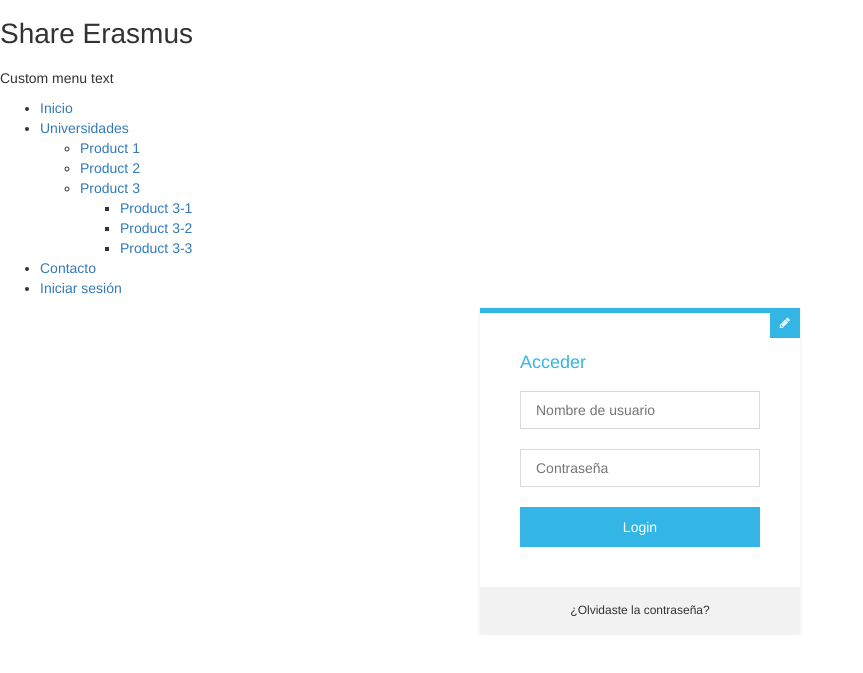
After one commit to marved/erasmus, a Django app: page /login in a window 1280 px wide. The commit adds this page. Shown: the top 673 px of the page, without its empty margins (0-863 px from the left). Run offline with Django 3.2, Linux system fonts and the light colour scheme; some libraries are stand-ins or nearby versions.

Commit message:
Added login Form in template

```diff
--- a/erasmus/erasmus/urls.py
+++ b/erasmus/erasmus/urls.py
@@ -15,9 +15,11 @@ Including another URLconf
 """
 from django.conf.urls import include, url
 from django.contrib import admin
-from shareErasmus.views import (Home)
+from shareErasmus.views import (HomeView, LoginView, ContactView)
 
 urlpatterns = [
     url(r'^admin/', include(admin.site.urls)),
-    url(r'^$', Home.as_view()),
+    url(r'^$', HomeView.as_view()),
+    url(r'^login$', LoginView.as_view()),
+    url(r'^contacto$', ContactView.as_view()),
 ]
--- /dev/null
+++ b/erasmus/shareErasmus/static/shareErasmus/css/loginForm.css
@@ -0,0 +1,102 @@
+/* Form Module */
+.form-module {
+  position: relative;
+  background: #ffffff;
+  max-width: 320px;
+  width: 100%;
+  border-top: 5px solid #33b5e5;
+  box-shadow: 0 0 3px rgba(0, 0, 0, 0.1);
+  margin: 0 auto;
+}
+.form-module .toggle {
+  cursor: pointer;
+  position: absolute;
+  top: -0;
+  right: -0;
+  background: #33b5e5;
+  width: 30px;
+  height: 30px;
+  margin: -5px 0 0;
+  color: #ffffff;
+  font-size: 12px;
+  line-height: 30px;
+  text-align: center;
+}
+.form-module .toggle .tooltip-log {
+  position: absolute;
+  top: 5px;
+  right: -65px;
+  display: block;
+  background: rgba(0, 0, 0, 0.6);
+  width: auto;
+  padding: 5px;
+  font-size: 10px;
+  line-height: 1;
+  text-transform: uppercase;
+}
+.form-module .toggle .tooltip-log:before {
+  content: '';
+  position: absolute;
+  top: 5px;
+  left: -5px;
+  display: block;
+  border-top: 5px solid transparent;
+  border-bottom: 5px solid transparent;
+  border-right: 5px solid rgba(0, 0, 0, 0.6);
+}
+.form-module .form {
+  display: none;
+  padding: 40px;
+}
+.form-module .form:nth-child(2) {
+  display: block;
+}
+.form-module h2 {
+  margin: 0 0 20px;
+  color: #33b5e5;
+  font-size: 18px;
+  font-weight: 400;
+  line-height: 1;
+}
+.form-module input {
+  outline: none;
+  display: block;
+  width: 100%;
+  border: 1px solid #d9d9d9;
+  margin: 0 0 20px;
+  padding: 10px 15px;
+  box-sizing: border-box;
+  font-wieght: 400;
+  -webkit-transition: 0.3s ease;
+  transition: 0.3s ease;
+}
+.form-module input:focus {
+  border: 1px solid #33b5e5;
+  color: #333333;
+}
+.form-module button {
+  cursor: pointer;
+  background: #33b5e5;
+  width: 100%;
+  border: 0;
+  padding: 10px 15px;
+  color: #ffffff;
+  -webkit-transition: 0.3s ease;
+  transition: 0.3s ease;
+}
+.form-module button:hover {
+  background: #178ab4;
+}
+.form-module .cta {
+  background: #f2f2f2;
+  width: 100%;
+  padding: 15px 40px;
+  box-sizing: border-box;
+  color: #666666;
+  font-size: 12px;
+  text-align: center;
+}
+.form-module .cta a {
+  color: #333333;
+  text-decoration: none;
+}
--- /dev/null
+++ b/erasmus/shareErasmus/static/shareErasmus/js/loginForm.js
@@ -0,0 +1,12 @@
+// Toggle Function
+$('.toggle').click(function(){
+  // Switches the Icon
+  $(this).children('i').toggleClass('fa-pencil');
+  // Switches the forms
+  $('.form').animate({
+    height: "toggle",
+    'padding-top': 'toggle',
+    'padding-bottom': 'toggle',
+    opacity: "toggle"
+  }, "slow");
+});
--- a/erasmus/shareErasmus/templates/shareErasmus/base.html
+++ b/erasmus/shareErasmus/templates/shareErasmus/base.html
@@ -5,8 +5,8 @@
     <meta charset="UTF-8">
     <meta name="description" content="Share Erasmus">
     <meta name="author" content="Marcos Martín Vedriel">
-    {% block head_title %}{% endblock %}
 
+{% block head %}{% endblock %}
     <!--responsee-2.2-->
     <link rel="stylesheet" href="{% static '/static/shareErasmus/lib/responsee-all/css/responsee.css' %}">
     <!--bootstrap-3.3.5-dist-->
@@ -21,6 +21,7 @@
     <script type="text/javascript" src="{% static '/static/shareErasmus/js/jquery-ui.min.js' %}"></script>
     <script type="text/javascript" src="{% static '/static/shareErasmus/js/modernizr.js' %}"></script>
     <script type="text/javascript" src="{% static '/static/shareErasmus/lib/responsee-all/js/responsee.js' %}"></script>
+
 </head>
 <body class="col-12">
     <!-- HEADER -->
--- a/erasmus/shareErasmus/templates/shareErasmus/pages/index.html
+++ b/erasmus/shareErasmus/templates/shareErasmus/pages/index.html
@@ -1,6 +1,6 @@
 {% extends 'base.html' %}
 
-{% block head_title %} <title>Home</title> {% endblock %}
+{% block head %} <title>Home</title> {% endblock %}
 
 {% block page_body_content %}
 	<div>PÁGINA PRINCIPAL</div>
--- /dev/null
+++ b/erasmus/shareErasmus/templates/shareErasmus/pages/login.html
@@ -0,0 +1,38 @@
+{% extends 'base.html' %}
+{% load staticfiles %}
+{% block head %}
+	<title>Login</title>
+	<link rel='stylesheet prefetch' href='http://maxcdn.bootstrapcdn.com/font-awesome/4.3.0/css/font-awesome.min.css'>
+	<link rel="stylesheet" href="{% static '/static/shareErasmus/css/loginForm.css' %}">
+
+{% endblock %}
+
+{% block page_body_content %}
+	<!-- Form Module-->
+<div class="module form-module">
+  	<div class="toggle">
+  		<i class="fa fa-times fa-pencil"></i>
+  	</div>
+  	<div class="form">
+    	<h2>Acceder</h2>
+    	<form>
+      	<input type="text" placeholder="Nombre de usuario"/>
+      	<input type="password" placeholder="Contraseña"/>
+      	<button>Login</button>
+    	</form>
+  	</div>
+  	<div class="form">
+    	<h2>Crear una cuenta</h2>
+    	<form>
+      	<input type="text" placeholder="Nombre de usuario"/>
+      	<input type="password" placeholder="Contraseña"/>
+      	<input type="email" placeholder="Email"/>
+      	<button>Crear cuenta</button>
+    	</form>
+  	</div>
+  	<div class="cta"><a href="">¿Olvidaste la contraseña?</a></div>
+</div>
+
+<script type="text/javascript" src="{% static '/static/shareErasmus/js/loginForm.js' %}"></script>
+
+{% endblock %}
--- a/erasmus/shareErasmus/views.py
+++ b/erasmus/shareErasmus/views.py
@@ -2,6 +2,16 @@ from django.shortcuts import render
 from django.views.generic import View
 
 
-class Home(View):
+class HomeView(View):
     def get(self, request):
         return render(request, "pages/index.html" )
+
+
+class LoginView(View):
+    def get(self, request):
+        return render(request, "pages/login.html" )
+
+
+class ContactView(View):
+    def get(self, request):
+        return render(request, "pages/contact.html" )
```
Also changed, not shown: erasmus/shareErasmus/templates/shareErasmus/pages/contact.html (added, +7 -0 lines), 1 other file.
